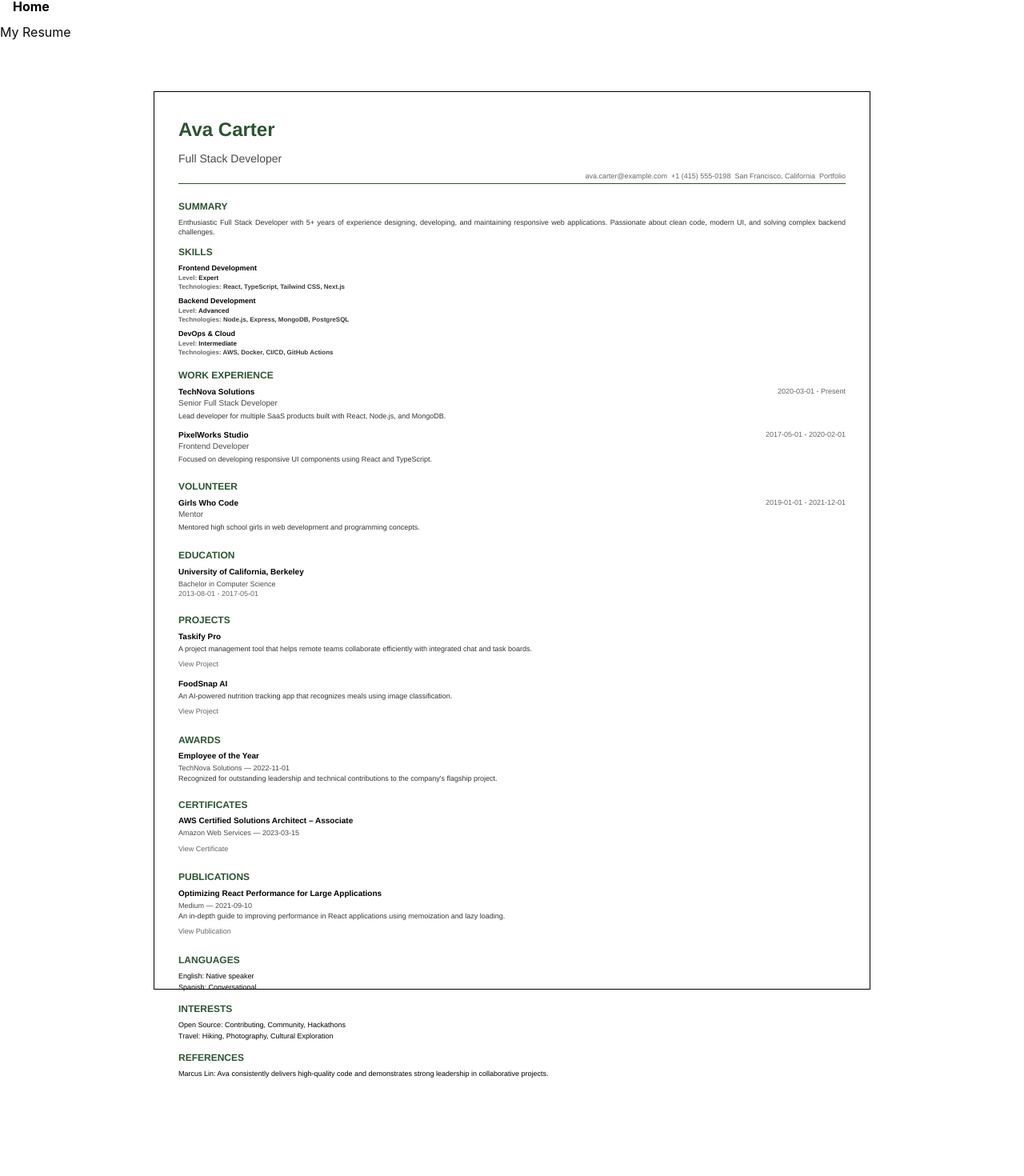
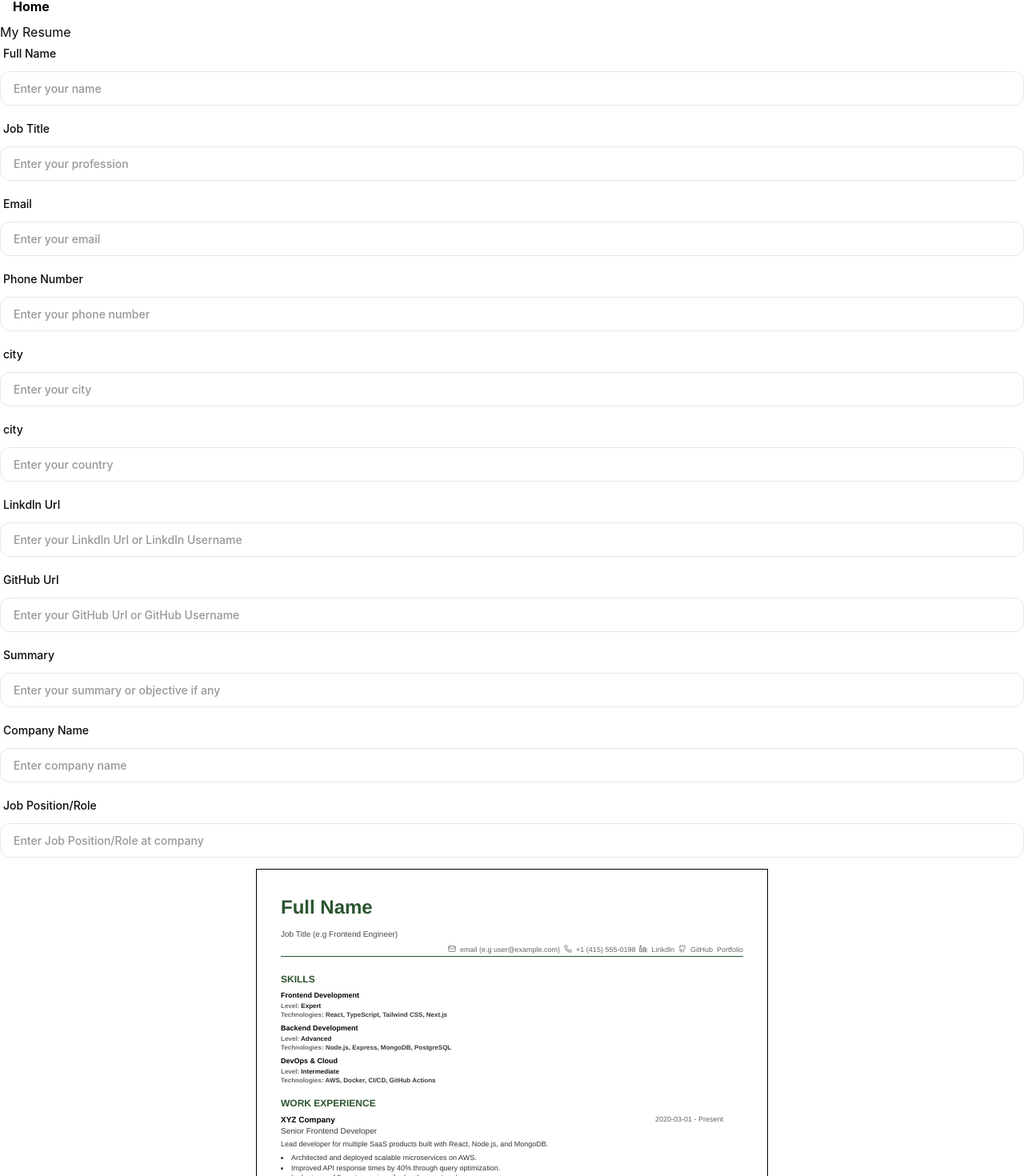
Before and after one commit to Rooqx/resumash, a React (Vite) app in the folder client/: page / in a window 1280 px wide. Shown: the part 12-1482 px from the top of the page at 80% size. Before the commit the page ends 1362 px from the top, so only its background shows below. Built offline with nearby package versions, Linux system fonts and the light colour scheme.

Commit message:
Live updates improved

```diff
--- a/client/package.json
+++ b/client/package.json
@@ -16,6 +16,7 @@
     "@react-pdf/renderer": "^4.3.1",
     "@tailwindcss/vite": "^4.0.6",
     "@tanstack/react-devtools": "^0.2.2",
+    "@tanstack/react-query": "^5.90.2",
     "@tanstack/react-router": "^1.130.2",
     "@tanstack/react-router-devtools": "^1.131.5",
     "@tanstack/router": "^0.0.1-beta.53",
--- a/client/src/components/Input.tsx
+++ b/client/src/components/Input.tsx
@@ -42,12 +42,12 @@ export default function Input({
   // Local state for password visibility toggle
   const [seePassword, setSeePassword] = useState(false)
   // Zustand store selectors
-  const { inputValues, setInputValues } = useInputStore()
+  const { inputValue, setInputValue } = useInputStore()
 
   // Handle input change and update store
   const handleChange = (e: React.ChangeEvent<HTMLInputElement>) => {
-    setInputValues(labelFor, e.target.value)
-    console.log(inputValues)
+    setInputValue(labelFor, e.target.value)
+    console.log(inputValue)
   }
 
   return (
@@ -74,7 +74,7 @@ export default function Input({
             value={
               value !== undefined
                 ? value // controlled input case
-                : inputValues[labelFor] || '' // Zustand fallback
+                : inputValue[labelFor] || '' // Zustand fallback
             }
             onChange={(e) => {
               if (onChange) {
--- a/client/src/lib/stores/useInputStores.ts
+++ b/client/src/lib/stores/useInputStores.ts
@@ -1,17 +1,17 @@
 import { create } from 'zustand'
 
 interface InputState {
-  inputValues: Record<string, string> // key value pairs for all input
-  setInputValues: (name: string, value: string) => void
+  inputValue: Record<string, string> // key value pairs for all input
+  setInputValue: (name: string, value: string) => void
   reset: () => void
 }
 const useInputStore = create<InputState>((set) => ({
-  inputValues: {},
-  setInputValues: (name: string, value: string) =>
+  inputValue: {},
+  setInputValue: (name: string, value: string) =>
     set((state) => ({
-      inputValues: { ...state.inputValues, [name]: value },
+      inputValue: { ...state.inputValue, [name]: value },
     })),
-  reset: () => set({ inputValues: {} }),
+  reset: () => set({ inputValue: {} }),
 }))
 
 export default useInputStore
--- a/client/src/resumeTemplates/template1/TSXTemplates.tsx
+++ b/client/src/resumeTemplates/template1/TSXTemplates.tsx
@@ -1,5 +1,7 @@
 import React from 'react'
+import { Github, Linkedin, Mail, MapPin, Phone } from 'lucide-react'
 import resumeData from '../resume.json'
+import useInputStore from '@/lib/stores/useInputStores'
 // import './resume.css' // letter if you prefer moving styles to a CSS file
 
 const ResumeComponent: React.FC = () => {
@@ -18,9 +20,11 @@ const ResumeComponent: React.FC = () => {
     references,
   } = resumeData
 
+  const { inputValue, setInputValue } = useInputStore()
+  console.log('inputValues', inputValue)
   const styles = {
     page: {
-      width: '70vw',
+      width: '50vw',
       height: '1123px',
       border: '1px solid black',
       display: 'flex',
@@ -45,7 +49,7 @@ const ResumeComponent: React.FC = () => {
       marginBottom: '5px',
     },
     label: {
-      fontSize: '14px',
+      fontSize: '10px',
       color: '#4a4a4a',
       marginBottom: '8px',
       marginTop: '10px',
@@ -61,6 +65,9 @@ const ResumeComponent: React.FC = () => {
     contactItem: {
       fontSize: '9px',
       color: '#666666',
+      display: 'flex',
+      justifyContent: 'center',
+      gap: '5px',
     },
     section: {
       marginBottom: '10px',
@@ -80,14 +87,30 @@ const ResumeComponent: React.FC = () => {
       marginBottom: '3px',
     },
     company: { fontSize: '10px', fontWeight: 'bold' as const },
-    position: { fontSize: '10px', color: '#4a4a4a' },
-    date: { fontSize: '9px', color: '#666666' },
+    position: {
+      fontSize: '10px',
+      color: '#3a3a3a',
+      fontWeight: 'semibold' as const,
+    },
+    date: {
+      fontSize: '9px',
+      color: '#666666',
+      minWidth: '110px',
+    },
     jobSummary: {
       fontSize: '9px',
       color: '#333333',
       textAlign: 'justify' as const,
     },
-    educationItem: { marginBottom: '8px' },
+    jobHighlights: {
+      fontSize: '9px',
+      color: '#333333',
+      textAlign: 'justify' as const,
+      marginTop: '5px',
+    },
+    educationItem: {
+      marginBottom: '8px',
+    },
     institution: {
       fontSize: '10px',
       fontWeight: 'bold' as const,
@@ -123,14 +146,45 @@ const ResumeComponent: React.FC = () => {
     <div style={styles.page}>
       {/* Header Section */}
       <div style={styles.header}>
-        <div style={styles.name}>{basics.name}</div>
-        <div style={styles.label}>{basics.label}</div>
+        <div style={styles.name}>{inputValue.fullName || 'Full Name'}</div>
+        <div style={styles.label}>
+          {inputValue.label || 'Job Title (e.g Frontend Engineer)'}
+        </div>
         <div style={styles.contactInfo}>
-          <span style={styles.contactItem}>{basics.email}</span>
-          <span style={styles.contactItem}>{basics.phone}</span>
           <span style={styles.contactItem}>
-            {basics.location.city}, {basics.location.region}
+            {' '}
+            <Mail size={10} />
+            {inputValue.email || 'email (e.g user@example.com)'}
           </span>
+          <span style={styles.contactItem}>
+            <Phone size={10} />
+            {basics.phone}
+          </span>
+          <a
+            style={{ ...styles.contactItem, cursor: 'pointer' }}
+            href={inputValue.linkdlnUrl}
+            target="_blank"
+            rel="noreferrer"
+          >
+            <Linkedin size={10} />
+            {'Linkdln'}
+          </a>
+          <a
+            style={{ ...styles.contactItem, cursor: 'pointer' }}
+            href={inputValue.githubUrl}
+            target="_blank"
+            rel="noreferrer"
+          >
+            <Github size={10} />
+            {'GitHub'}
+          </a>
+          {inputValue.location && (
+            <span style={styles.contactItem}>
+              <MapPin size={10} />
+              {inputValue.city}, {inputValue.country}
+            </span>
+          )}
+
           {basics.url && (
             <a
               style={styles.contactItem}
@@ -145,10 +199,10 @@ const ResumeComponent: React.FC = () => {
       </div>
 
       {/* Summary */}
-      {basics.summary && (
+      {basics.summary && inputValue.summary && (
         <div style={styles.section}>
           <div style={styles.sectionTitle}>Summary</div>
-          <div style={styles.jobSummary}>{basics.summary}</div>
+          <div style={styles.jobSummary}>{inputValue.summary}</div>
         </div>
       )}
 
@@ -189,35 +243,23 @@ const ResumeComponent: React.FC = () => {
             <div key={index} style={styles.jobItem}>
               <div style={styles.jobHeader}>
                 <div>
-                  <div style={styles.company}>{job.name}</div>
-                  <div style={styles.position}>{job.position}</div>
+                  <div style={styles.company}>
+                    {inputValue.companyName || 'XYZ Company'}
+                  </div>
+                  <div style={styles.position}>
+                    {inputValue.jobPosition || 'Senior Frontend Developer'}
+                  </div>
                 </div>
                 <div style={styles.date}>
                   {job.startDate} - {job.endDate || 'Present'}
                 </div>
               </div>
               <div style={styles.jobSummary}>{job.summary}</div>
-            </div>
+              <div style={styles.jobHighlights}>
+                {job.highlights.map((item, i) => (
+                  <li key={i}>{item}</li>
                 ))}
               </div>
-      )}
-
-      {/* Volunteer */}
-      {volunteer.length > 0 && (
-        <div style={styles.section}>
-          <div style={styles.sectionTitle}>Volunteer</div>
-          {volunteer.map((vol, index) => (
-            <div key={index} style={styles.jobItem}>
-              <div style={styles.jobHeader}>
-                <div>
-                  <div style={styles.company}>{vol.organization}</div>
-                  <div style={styles.position}>{vol.position}</div>
-                </div>
-                <div style={styles.date}>
-                  {vol.startDate} - {vol.endDate || 'Present'}
-                </div>
-              </div>
-              <div style={styles.jobSummary}>{vol.summary}</div>
             </div>
           ))}
         </div>
@@ -230,11 +272,13 @@ const ResumeComponent: React.FC = () => {
           {education.map((edu, index) => (
             <div key={index} style={styles.educationItem}>
               <div style={styles.institution}>{edu.institution}</div>
+              <div style={{ display: 'flex', justifyContent: 'space-between' }}>
                 <div style={styles.studyType}>
                   {edu.studyType} in {edu.area}
                 </div>
                 <div style={styles.date}>
                   {edu.startDate} - {edu.endDate || 'Present'}
+                </div>
               </div>
             </div>
           ))}
--- a/client/src/routes/index.tsx
+++ b/client/src/routes/index.tsx
@@ -12,19 +12,110 @@ export const Route = createFileRoute('/')({
   component: RouteComponent,
 })
 function RouteComponent() {
-  const { inputValues, setInputValues } = useInputStore() // const memoizeDoc = useMemo(() => <ResumeDocument value={value} />, [value])
-  console.log('inputValues', inputValues)
+  const { inputValue, setInputValue } = useInputStore()
+  // const memoizeDoc = useMemo(() => <ResumeDocument value={value} />, [value])
+  // console.log('inputValue', inputValue)
   return (
     <QueryClientProvider client={queryClient}>
       <div className="App">
         <h2>My Resume</h2>
-        <Input
-          type="text"
-          labelFor="test"
-          value={inputValues.test}
-          onChange={(e) => setInputValues(e.target.name, e.target.value)}
-          className="text-2xl"
-        />
+        <div>
+          {/** Name and job title section */}
+
+          <Input
+            type="text"
+            labelFor="fullName"
+            value={inputValue.test}
+            onChange={(e) => setInputValue(e.target.name, e.target.value)}
+            inputTittle="Full Name"
+            placeholder="Enter your name"
+          />
+          <Input
+            type="text"
+            labelFor="label"
+            value={inputValue.label}
+            onChange={(e) => setInputValue(e.target.name, e.target.value)}
+            inputTittle="Job Title"
+            placeholder="Enter your profession"
+          />
+          {/** Contact section */}
+          <Input
+            type="email"
+            labelFor="email"
+            value={inputValue.email}
+            onChange={(e) => setInputValue(e.target.name, e.target.value)}
+            inputTittle="Email"
+            placeholder="Enter your email"
+          />
+          <Input
+            type="tel"
+            labelFor="phone"
+            value={inputValue.phone}
+            onChange={(e) => setInputValue(e.target.name, e.target.value)}
+            inputTittle="Phone Number"
+            placeholder="Enter your phone number"
+          />
+          <Input
+            type="text"
+            labelFor="city"
+            value={inputValue.city}
+            onChange={(e) => setInputValue(e.target.name, e.target.value)}
+            inputTittle="city"
+            placeholder="Enter your city"
+          />
+          <Input
+            type="text"
+            labelFor="country"
+            value={inputValue.country}
+            onChange={(e) => setInputValue(e.target.name, e.target.value)}
+            inputTittle="city"
+            placeholder="Enter your country"
+          />
+          {/** Linkdln and gitHub url */}
+          <Input
+            type="url"
+            labelFor="linkdlnUrl"
+            value={inputValue.linkdlnUrl}
+            onChange={(e) => setInputValue(e.target.name, e.target.value)}
+            inputTittle="Linkdln Url"
+            placeholder="Enter your Linkdln Url or Linkdln Username"
+          />
+          <Input
+            type="url"
+            labelFor="githubUrl"
+            value={inputValue.githubUrl}
+            onChange={(e) => setInputValue(e.target.name, e.target.value)}
+            inputTittle="GitHub Url"
+            placeholder="Enter your GitHub Url or GitHub Username"
+          />
+          {/** Summary  section */}
+          <Input
+            type="text"
+            labelFor="summary"
+            value={inputValue.summary}
+            onChange={(e) => setInputValue(e.target.name, e.target.value)}
+            inputTittle="Summary"
+            placeholder="Enter your summary or objective if any"
+          />
+
+          {/** Work Experience section */}
+          <Input
+            type="text"
+            labelFor="companyName"
+            value={inputValue.companyName}
+            onChange={(e) => setInputValue(e.target.name, e.target.value)}
+            inputTittle="Company Name"
+            placeholder="Enter company name"
+          />
+          <Input
+            type="text"
+            labelFor="jobPosition"
+            value={inputValue.jobPosition}
+            onChange={(e) => setInputValue(e.target.name, e.target.value)}
+            inputTittle="Job Position/Role"
+            placeholder="Enter Job Position/Role at company"
+          />
+        </div>
         <div className="w-full flex justify-center items-center">
           <ResumeComponent />
         </div>
```
Also changed, not shown: client/src/lib/stores/useMultipleFieldStore.ts (added, +37 -0 lines), 1 other file (tests, documents, lock files or other folders). Lines whose indentation alone changed are shown as unchanged.
